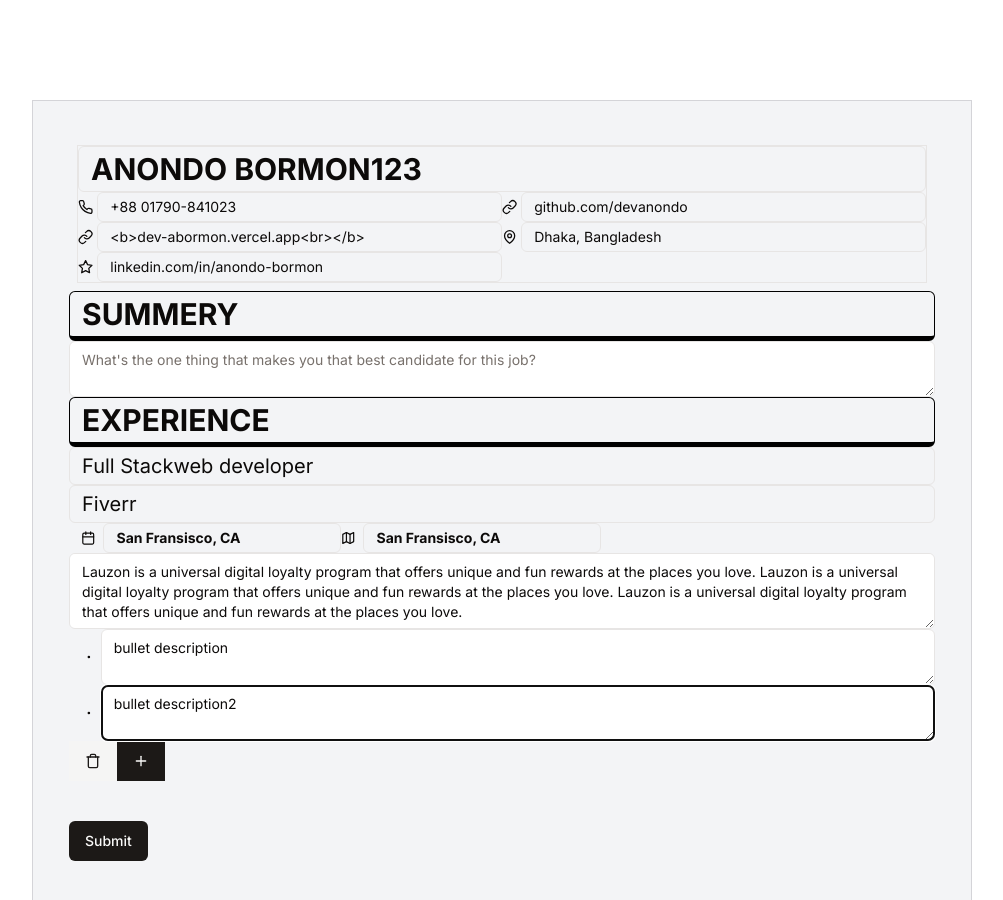
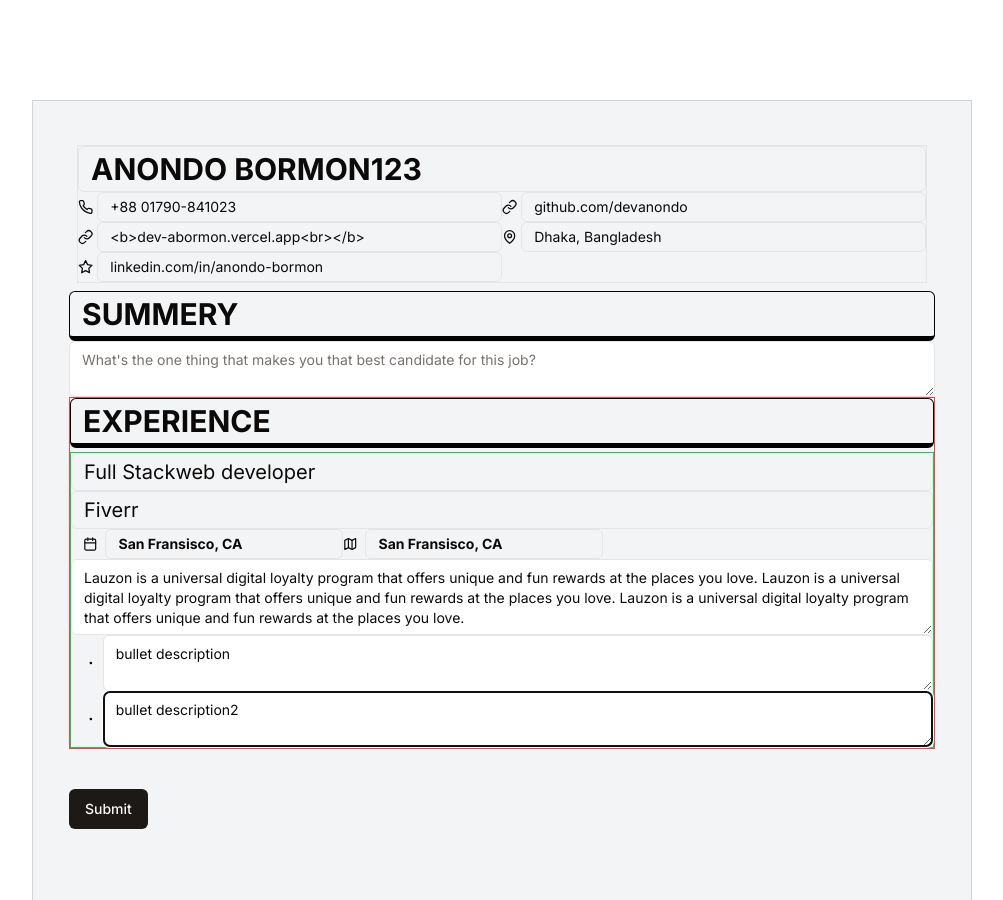
Before and after one commit to devanondo/resume__builder, a Next.js app: page / in a window 1280 px wide. Shown: the top 900 px of the page, without its empty margins (138-1141 px from the left). Built offline with nearby package versions, Linux system fonts and the light colour scheme.

Commit message:
[UPDATE] EXPERIENCE SECTION

```diff
--- /dev/null
+++ b/components/hooks/use-hide-popover.ts
@@ -0,0 +1,22 @@
+import React, { useEffect } from 'react'
+
+type ContentProviderProps = {
+    divRef: React.RefObject<HTMLDivElement>
+    disMount: () => void
+}
+
+export const useHidePopover = ({ divRef, disMount }: ContentProviderProps) => {
+    useEffect(() => {
+        const handleClick = (event: Event) => {
+            if (!divRef?.current?.contains(event.target as Node)) {
+                disMount()
+            }
+        }
+
+        document.body.addEventListener('mousedown', handleClick)
+
+        return () => {
+            document.body.removeEventListener('mousedown', handleClick)
+        }
+    }, [divRef, disMount])
+}
--- /dev/null
+++ b/components/popover/experience-popover.tsx
@@ -0,0 +1,122 @@
+'use client'
+
+import { Button } from '@/components/ui/button'
+import { useAppDispatch } from '@/redux/hooks'
+import { showPopover } from '@/redux/slices/pop-slice'
+import {
+    FieldValues,
+    UseFieldArrayAppend,
+    UseFieldArrayRemove,
+} from 'react-hook-form'
+
+import { ChevronDown, ChevronUp, Plus, Trash } from 'lucide-react'
+
+interface ExperienceGroupPopoverProps {
+    fields: Record<'id', string>[]
+    fieldArraykey?: string
+    name: string
+    index: number
+    append: UseFieldArrayAppend<FieldValues, string | any>
+    remove: UseFieldArrayRemove
+}
+
+const ExperienceGroupPopover = ({
+    fields,
+    name,
+    index,
+    append,
+    remove,
+}: ExperienceGroupPopoverProps) => {
+    const dispatch = useAppDispatch()
+
+    return (
+        <div className="p-0 rounded-[50px] overflow-hidden flex items-center w-fit border left-1/2 -top-10 -translate-x-1/2 z-10 absolute bg-white">
+            <Button
+                onClick={() => {
+                    append({
+                        position: 'Position',
+                        workplace: 'Workplace',
+                        location: 'Location',
+                        description: 'Description',
+                        bulets: {
+                            enabled: true,
+                            name: 'bulets',
+                            styles: 'styles',
+                            items: [
+                                {
+                                    text: 'Bullets',
+                                },
+                            ],
+                        },
+                    })
+                    dispatch(
+                        showPopover({
+                            name: name + fields.length,
+                            type: 'group__entry',
+                        })
+                    )
+                }}
+                className="flex- gap-x-2 rounded-none"
+            >
+                <Plus className="w-4 h-4" /> New Entry
+            </Button>
+
+            <Button
+                onClick={() => {
+                    dispatch(
+                        showPopover({
+                            name: name + index + 1,
+                            type: 'group__entry',
+                        })
+                    )
+                }}
+                className="flex- gap-x-2 rounded-none"
+                disabled={index === fields.length - 1}
+            >
+                <ChevronDown className="w-4 h-4" />
+            </Button>
+            <Button
+                onClick={() => {
+                    dispatch(
+                        showPopover({
+                            name: name + (index - 1),
+                            type: 'group__entry',
+                        })
+                    )
+                }}
+                disabled={index === 0}
+                className="flex- gap-x-2 rounded-none"
+            >
+                <ChevronUp className="w-4 h-4" />
+            </Button>
+
+            <Button
+                onClick={() => {
+                    remove(index)
+                    if (fields.length - 1 === index) {
+                        dispatch(
+                            showPopover({
+                                name: name + (index - 1),
+                                type: 'group__entry',
+                            })
+                        )
+                    } else {
+                        dispatch(
+                            showPopover({
+                                name: name + index,
+                                type: 'group__entry',
+                            })
+                        )
+                    }
+                }}
+                className="rounded-none"
+                variant="secondary"
+                type="button"
+            >
+                <Trash className="w-4 h-4 " />
+            </Button>
+        </div>
+    )
+}
+
+export default ExperienceGroupPopover
--- a/components/resume-builder/experience/experience-items.tsx
+++ b/components/resume-builder/experience/experience-items.tsx
@@ -1,11 +1,15 @@
 'use client'
 
+import { useHidePopover } from '@/components/hooks/use-hide-popover'
+import ExperienceGroupPopover from '@/components/popover/experience-popover'
 import TextAreaCommon from '@/components/shared/common-text-area'
 import { Input } from '@/components/ui/input'
-import { Calendar, MapIcon, Plus, Trash } from 'lucide-react'
+import { useAppDispatch, useAppSelector } from '@/redux/hooks'
+import { showPopover } from '@/redux/slices/pop-slice'
+import { Calendar, MapIcon } from 'lucide-react'
+import { ElementRef, useRef } from 'react'
 import { Controller, useFieldArray, useFormContext } from 'react-hook-form'
 import ExperienceBuletItem from './experience-bullet-item'
-import { Button } from '@/components/ui/button'
 
 interface ExperienceItemProps {
     name: string
@@ -13,16 +17,38 @@ interface ExperienceItemProps {
 
 const ExperienceItem = ({ name }: ExperienceItemProps) => {
     const { control } = useFormContext()
+    const dispatch = useAppDispatch()
+    const { groupPopoverKey } = useAppSelector((state) => state.popover)
 
     const { fields, remove, append } = useFieldArray({
         name,
         control,
     })
 
+    const divRef = useRef<ElementRef<'div'>>(null)
+    useHidePopover({
+        divRef,
+        disMount: () => {
+            dispatch(showPopover(null))
+        },
+    })
+
     return (
-        <div>
+        <div className="border border-green-500 mt-1">
             {fields.map((field, i) => (
-                <div key={field.id} className="">
+                <div key={field.id} className="relative">
+                    <div
+                        onClick={() => {
+                            dispatch(
+                                showPopover({
+                                    name: name + i,
+                                    type: 'group__entry',
+                                })
+                            )
+                        }}
+                        ref={divRef}
+                        className=""
+                    >
                         <Controller
                             name={`${name}.${i}.position` as const}
                             control={control}
@@ -82,43 +108,19 @@ const ExperienceItem = ({ name }: ExperienceItemProps) => {
                                 />
                             )}
                         />
+                    </div>
 
                     <ExperienceBuletItem name={`${name}.${i}.bulets.items`} />
 
-                    <Button
-                        onClick={() => {
-                            remove(i)
-                        }}
-                        className="rounded-none"
-                        variant="secondary"
-                        type="button"
-                    >
-                        <Trash className="w-4 h-4 " />
-                    </Button>
-                    <Button
-                        onClick={() => {
-                            append({
-                                position: 'Position',
-                                workplace: 'Workplace',
-                                location: 'Location',
-                                description: 'Description',
-                                bulets: {
-                                    enabled: true,
-                                    name: 'bulets',
-                                    styles: 'styles',
-                                    items: [
-                                        {
-                                            text: 'Bullets',
-                                        },
-                                    ],
-                                },
-                            })
-                        }}
-                        className="rounded-none"
-                        type="button"
-                    >
-                        <Plus className="w-4 h-4 " />
-                    </Button>
+                    {groupPopoverKey === name + i && (
+                        <ExperienceGroupPopover
+                            append={append}
+                            fields={fields}
+                            index={i}
+                            name={name}
+                            remove={remove}
+                        />
+                    )}
                 </div>
             ))}
         </div>
--- a/components/resume-builder/experience/experience-summery.tsx
+++ b/components/resume-builder/experience/experience-summery.tsx
@@ -8,7 +8,7 @@ const ExperienceSummery = () => {
     const { control } = useFormContext()
 
     return (
-        <div>
+        <div className="border border-red-500">
             <Controller
                 name={`experienceSummary.name` as const}
                 control={control}
--- a/components/shared/custom-text-area.tsx
+++ b/components/shared/custom-text-area.tsx
@@ -4,7 +4,7 @@ import { popkey } from '@/lib/utils'
 import { useAppDispatch, useAppSelector } from '@/redux/hooks'
 import { showPopover } from '@/redux/slices/pop-slice'
 import { ChevronDown, ChevronUp, Plus, Trash } from 'lucide-react'
-import { useEffect, useRef } from 'react'
+import { ElementRef, useEffect, useRef } from 'react'
 import {
     Controller,
     FieldValues,
@@ -14,6 +14,7 @@ import {
 } from 'react-hook-form'
 import { Button } from '../ui/button'
 import { Textarea } from '../ui/textarea'
+import { useHidePopover } from '../hooks/use-hide-popover'
 
 interface CustomTextAreaProps {
     fields: Record<'id', string>[]
@@ -51,13 +52,25 @@ const CustomTextArea = ({
             inputRef.current.style.height = `${inputRef.current.scrollHeight}px`
         }
     }
+    const divRef = useRef<ElementRef<'div'>>(null)
+    useHidePopover({
+        divRef,
+        disMount: () => {
+            dispatch(showPopover(null))
+        },
+    })
 
     return (
-        <div className="relative w-full">
+        <div ref={divRef} className="relative w-full">
             <div
                 onClick={() => {
                     // dispatch(showPopover(name + index))
-                    dispatch(showPopover(popkey(name, index)))
+                    dispatch(
+                        showPopover({
+                            name: popkey(name, index),
+                            type: 'single__entry',
+                        })
+                    )
                     // popkey(name, index)
                 }}
                 className="w-full"
@@ -81,7 +94,12 @@ const CustomTextArea = ({
                     <Button
                         onClick={() => {
                             append({ [fieldTitle]: '' })
-                            dispatch(showPopover(popkey(name, fields.length)))
+                            dispatch(
+                                showPopover({
+                                    name: popkey(name, fields.length),
+                                    type: 'single__entry',
+                                })
+                            )
                         }}
                         className="flex- gap-x-2 rounded-none"
                     >
@@ -90,7 +108,12 @@ const CustomTextArea = ({
 
                     <Button
                         onClick={() => {
-                            dispatch(showPopover(popkey(name, index + 1)))
+                            dispatch(
+                                showPopover({
+                                    name: popkey(name, index + 1),
+                                    type: 'single__entry',
+                                })
+                            )
                         }}
                         className="flex- gap-x-2 rounded-none"
                         disabled={index === fields.length - 1}
@@ -99,7 +122,12 @@ const CustomTextArea = ({
                     </Button>
                     <Button
                         onClick={() => {
-                            dispatch(showPopover(popkey(name, index - 1)))
+                            dispatch(
+                                showPopover({
+                                    name: popkey(name, index - 1),
+                                    type: 'single__entry',
+                                })
+                            )
                         }}
                         disabled={index === 0}
                         className="flex- gap-x-2 rounded-none"
@@ -111,9 +139,19 @@ const CustomTextArea = ({
                         onClick={() => {
                             remove(index)
                             if (fields.length - 1 === index) {
-                                dispatch(showPopover(popkey(name, index - 1)))
+                                dispatch(
+                                    showPopover({
+                                        name: popkey(name, index - 1),
+                                        type: 'single__entry',
+                                    })
+                                )
                             } else {
-                                dispatch(showPopover(popkey(name, index)))
+                                dispatch(
+                                    showPopover({
+                                        name: popkey(name, index),
+                                        type: 'single__entry',
+                                    })
+                                )
                             }
                         }}
                         className="rounded-none"
--- a/redux/slices/pop-slice.ts
+++ b/redux/slices/pop-slice.ts
@@ -4,13 +4,39 @@ export const popoverSlice = createSlice({
     name: 'popover',
     initialState: {
         summeryPopoverKey: null as null | number | string,
+        groupPopoverKey: null as null | number | string,
     },
     reducers: {
-        showPopover: (state, action) => {
+        showPopover: (
+            state,
+            action: {
+                payload: {
+                    type: 'single__entry' | 'group__entry'
+                    name: string
+                } | null
+                type: string
+            }
+        ) => {
             if (action.payload === null) {
                 state.summeryPopoverKey = null
+                state.groupPopoverKey = null
             } else {
-                state.summeryPopoverKey = action.payload
+                switch (action.payload.type) {
+                    case 'single__entry':
+                        state.groupPopoverKey = null
+                        state.summeryPopoverKey = action.payload.name
+
+                        break
+
+                    case 'group__entry':
+                        state.summeryPopoverKey = null
+                        state.groupPopoverKey = action.payload.name
+
+                        break
+
+                    default:
+                        break
+                }
             }
         },
         showPopoverReverse: (state, action) => {
```
Lines whose indentation alone changed are shown as unchanged.
